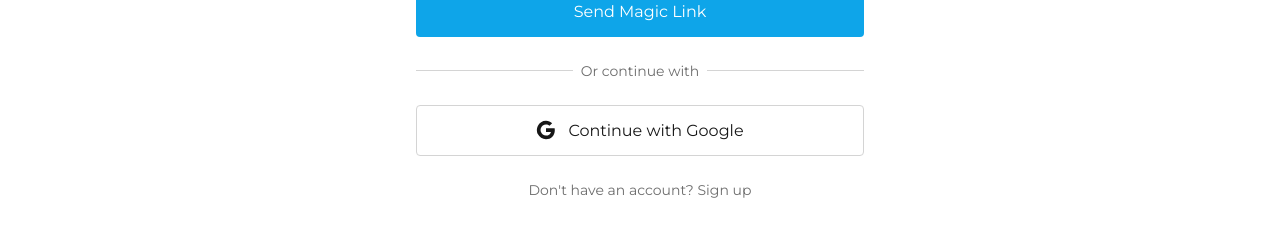
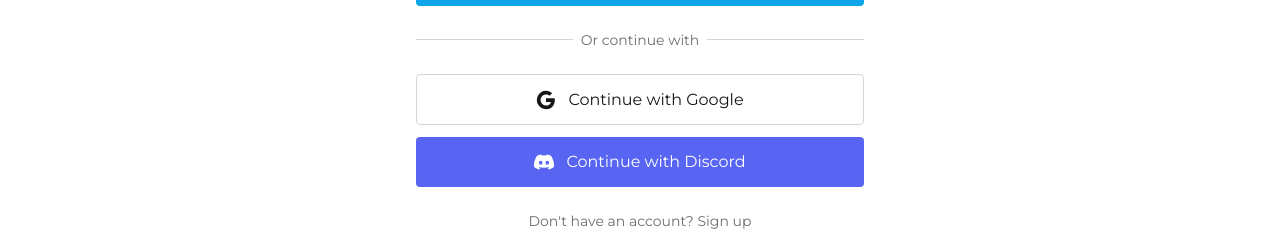
Before and after one commit to dwaynedraper/sharpsighted-studio, a Next.js app: page /login in a window 1280 px wide. Shown: the part 470-707 px from the top of the page. Built offline with nearby package versions, Linux system fonts and the light colour scheme; no server answers; a web font is replaced by a local one.

Commit message:
Discord OAuth configured / RoS light mode added

```diff
--- a/AGY/03_AUTH_AND_ROLES.md
+++ b/AGY/03_AUTH_AND_ROLES.md
@@ -8,9 +8,8 @@
 - Providers:
   - Email magic link (required)
   - Google OAuth (required in staging + production, optional in local dev)
+  - Discord OAuth (optional, for account linking and avatar retrieval)
   - Local development: email magic link only (output to console)
-- Credentials password login is optional and not required for launch.
-  - If credentials are not used, do not implement forgot/reset password routes.
 
 ## 2) Subdomain session sharing
 Goal: a user signs in on either subdomain and is authenticated on both.
@@ -31,6 +30,16 @@
 - Authorized redirect URIs must include:
   - `https://sharpsighted.studio/api/auth/callback/google`
   - `https://ros.sharpsighted.studio/api/auth/callback/google`
+
+## 3b) Discord OAuth configuration requirements
+- Discord Developer Portal OAuth2 settings must include:
+  - Redirect URIs:
+    - `https://sharpsighted.studio/api/auth/callback/discord`
+    - `https://ros.sharpsighted.studio/api/auth/callback/discord`
+    - `http://localhost:3001/api/auth/callback/discord` (local dev only)
+  - Note: Discord does NOT allow custom local domains (e.g., sharpsighted.local)
+- Scopes requested automatically by NextAuth: `identify`, `email`
+- Avatar URL stored in user.image from Discord CDN
 
 ## 4) Email verification
 - Email magic link is the primary verification mechanism.
@@ -142,6 +151,7 @@
 - `ONBOARDING_COMPLETED`
 - `LOGIN_EMAIL`
 - `LOGIN_GOOGLE`
+- `LOGIN_DISCORD`
 
 Audit log must:
 - be append-only
--- a/src/app/globals.scss
+++ b/src/app/globals.scss
@@ -39,15 +39,18 @@
   --glow-pink-strong: 0 0 30px rgba(236, 72, 153, 0.7);
   --glow-mixed: 0 0 25px rgba(56, 189, 248, 0.4), 0 0 50px rgba(236, 72, 153, 0.2);
 
-  // Blueprint (RoS shell)
-  --blueprint-bg: #0a0a0f;
-  --blueprint-line: #1a1a2e;
-  --blueprint-text: #e5e7eb;
-  --blueprint-accent: #3b82f6;
+  // Blueprint (RoS shell) - Light mode defaults
+  --blueprint-bg: #f8f6f1;
+  --blueprint-line: #d4cfc4;
+  --blueprint-text: #1a1a2e;
+  --blueprint-accent: #2563eb;
   --blueprint-danger: #dc2626;
-  --blueprint-success: #10b981;
-  --blueprint-grid: linear-gradient(rgba(59, 130, 246, 0.05) 1px, transparent 1px),
-    linear-gradient(90deg, rgba(59, 130, 246, 0.05) 1px, transparent 1px);
+  --blueprint-success: #059669;
+  --blueprint-card-bg: #ffffff;
+  --blueprint-card-border: rgba(180, 170, 150, 0.4);
+  --blueprint-card-hover-shadow: 0 4px 12px rgba(0, 0, 0, 0.1);
+  --blueprint-grid: linear-gradient(rgba(37, 99, 235, 0.08) 1px, transparent 1px),
+    linear-gradient(90deg, rgba(37, 99, 235, 0.08) 1px, transparent 1px);
 
   // Typography
   --font-sans: 'Montserrat', -apple-system, BlinkMacSystemFont, 'Segoe UI', sans-serif;
@@ -81,6 +84,19 @@
   --shadow-md: 0 4px 6px -1px rgb(0 0 0 / 0.5);
   --shadow-lg: 0 10px 15px -3px rgb(0 0 0 / 0.5);
   --shadow-xl: 0 20px 25px -5px rgb(0 0 0 / 0.5);
+
+  // Blueprint (RoS shell) - Dark mode overrides
+  --blueprint-bg: #0a0a0f;
+  --blueprint-line: #1a1a2e;
+  --blueprint-text: #e5e7eb;
+  --blueprint-accent: #3b82f6;
+  --blueprint-danger: #dc2626;
+  --blueprint-success: #10b981;
+  --blueprint-card-bg: #0a0a0f;
+  --blueprint-card-border: rgba(26, 26, 46, 0.3);
+  --blueprint-card-hover-shadow: 0 4px 12px rgba(0, 0, 0, 0.5);
+  --blueprint-grid: linear-gradient(rgba(59, 130, 246, 0.05) 1px, transparent 1px),
+    linear-gradient(90deg, rgba(59, 130, 246, 0.05) 1px, transparent 1px);
 }
 
 // ==================== TAILWIND THEME ====================
@@ -302,7 +318,7 @@
 
 // RoS Border Styles
 .blueprint-border {
-  border: 1px solid rgba(26, 26, 46, 0.5) !important;
+  border: 1px solid var(--blueprint-line) !important;
 
   &-accent {
     border: 1px solid var(--accent) !important;
@@ -311,15 +327,15 @@
 
 // RoS Card
 .blueprint-card {
-  border: 1px solid rgba(26, 26, 46, 0.3) !important;
-  background: var(--blueprint-bg);
+  border: 1px solid var(--blueprint-card-border) !important;
+  background: var(--blueprint-card-bg);
   border-radius: 6px !important;
   transition: all 200ms ease-out;
 
   &:hover {
     border-color: var(--accent) !important;
     box-shadow: 0 0 20px color-mix(in srgb, var(--accent) 30%, transparent),
-      0 4px 12px rgba(0, 0, 0, 0.5) !important;
+      var(--blueprint-card-hover-shadow) !important;
     transform: translateY(-2px);
   }
 }
--- a/src/auth.ts
+++ b/src/auth.ts
@@ -1,9 +1,10 @@
 import NextAuth, { type NextAuthConfig } from 'next-auth'
 import { MongoDBAdapter } from '@auth/mongodb-adapter'
 import GoogleProvider from 'next-auth/providers/google'
+import DiscordProvider from 'next-auth/providers/discord'
 import NodemailerProvider from 'next-auth/providers/nodemailer'
 import clientPromise from '@/lib/db/mongodb'
-import { getUserById } from '@/lib/db/user'
+import { getUserById, updateUserImage } from '@/lib/db/user'
 import { createAuditLog } from '@/lib/db/audit'
 
 const isDev = process.env.NODE_ENV === 'development'
@@ -11,6 +12,9 @@
 
 const hasGoogle =
     !!process.env.GOOGLE_CLIENT_ID && !!process.env.GOOGLE_CLIENT_SECRET
+
+const hasDiscord =
+    !!process.env.DISCORD_CLIENT_ID && !!process.env.DISCORD_CLIENT_SECRET
 
 export const authConfig: NextAuthConfig = {
     adapter: MongoDBAdapter(clientPromise) as any,
@@ -51,6 +55,15 @@
                             response_type: 'code',
                         },
                     },
+                }),
+            ]
+            : []),
+
+        ...(hasDiscord
+            ? [
+                DiscordProvider({
+                    clientId: process.env.DISCORD_CLIENT_ID!,
+                    clientSecret: process.env.DISCORD_CLIENT_SECRET!,
                 }),
             ]
             : []),
@@ -103,13 +116,35 @@
     },
 
     callbacks: {
-        async signIn({ user, account }) {
+        async signIn({ user, account, profile }) {
             try {
                 if (user?.id && account) {
+                    // Capture avatar image from OAuth provider
+                    let image: string | null = null
+
+                    if (account.provider === 'google' && (profile as any)?.picture) {
+                        // Google provides a direct URL
+                        image = (profile as any).picture
+                    } else if (account.provider === 'discord' && (profile as any)?.avatar) {
+                        // Discord requires constructing the URL from user id + avatar hash
+                        const discordId = (profile as any).id
+                        const avatarHash = (profile as any).avatar
+                        image = `https://cdn.discordapp.com/avatars/${discordId}/${avatarHash}.png`
+                    }
+
+                    // Update user image if we got one from the provider
+                    if (image && user.id) {
+                        await updateUserImage(user.id, image)
+                    }
+
+                    let action = 'LOGIN_EMAIL'
+                    if (account.provider === 'google') action = 'LOGIN_GOOGLE'
+                    if (account.provider === 'discord') action = 'LOGIN_DISCORD'
+
                     await createAuditLog({
                         actorUserId: user.id,
                         actorRole: 'user',
-                        action: account.provider === 'google' ? 'LOGIN_GOOGLE' : 'LOGIN_EMAIL',
+                        action,
                         entityType: 'user',
                         entityId: user.id,
                         metadata: { provider: account.provider },
@@ -137,6 +172,7 @@
                         ; (token as any).role = userData.role
                         ; (token as any).displayName = userData.displayName ?? null
                         ; (token as any).onboardingComplete = userData.onboarding?.isComplete ?? false
+                        ; (token as any).image = userData.image ?? null
                 }
 
                 // Otherwise, return cached token (no DB query)
@@ -154,6 +190,7 @@
                     session.user.role = (token as any)?.role
                     session.user.displayName = (token as any)?.displayName
                     session.user.onboardingComplete = (token as any)?.onboardingComplete ?? false
+                    session.user.image = (token as any)?.image ?? null
                 }
             } catch (e) {
                 console.error('[auth] session mapping failed', e)
--- a/src/components/auth/LoginForm.tsx
+++ b/src/components/auth/LoginForm.tsx
@@ -41,6 +41,11 @@
     const handleGoogleSignIn = async () => {
         setIsLoading(true);
         await signIn('google', { callbackUrl });
+    };
+
+    const handleDiscordSignIn = async () => {
+        setIsLoading(true);
+        await signIn('discord', { callbackUrl });
     };
 
     if (emailSent) {
@@ -129,6 +134,7 @@
                 </div>
             </div>
 
+            <div className="space-y-3">
                 <button
                     onClick={handleGoogleSignIn}
                     disabled={isLoading}
@@ -155,6 +161,18 @@
                     Continue with Google
                 </button>
 
+                <button
+                    onClick={handleDiscordSignIn}
+                    disabled={isLoading}
+                    className="w-full px-6 py-3 bg-[#5865F2] hover:bg-[#4752C4] text-white font-medium rounded transition-colors disabled:opacity-50 disabled:cursor-not-allowed flex items-center justify-center gap-3"
+                >
+                    <svg className="w-5 h-5" viewBox="0 0 24 24" fill="currentColor">
+                        <path d="M20.317 4.37a19.791 19.791 0 0 0-4.885-1.515.074.074 0 0 0-.079.037c-.21.375-.444.864-.608 1.25a18.27 18.27 0 0 0-5.487 0 12.64 12.64 0 0 0-.617-1.25.077.077 0 0 0-.079-.037A19.736 19.736 0 0 0 3.677 4.37a.07.07 0 0 0-.032.027C.533 9.046-.32 13.58.099 18.057a.082.082 0 0 0 .031.057 19.9 19.9 0 0 0 5.993 3.03.078.078 0 0 0 .084-.028 14.09 14.09 0 0 0 1.226-1.994.076.076 0 0 0-.041-.106 13.107 13.107 0 0 1-1.872-.892.077.077 0 0 1-.008-.128 10.2 10.2 0 0 0 .372-.292.074.074 0 0 1 .077-.01c3.928 1.793 8.18 1.793 12.062 0a.074.074 0 0 1 .078.01c.12.098.246.198.373.292a.077.077 0 0 1-.006.127 12.299 12.299 0 0 1-1.873.892.077.077 0 0 0-.041.107c.36.698.772 1.362 1.225 1.993a.076.076 0 0 0 .084.028 19.839 19.839 0 0 0 6.002-3.03.077.077 0 0 0 .032-.054c.5-5.177-.838-9.674-3.549-13.66a.061.061 0 0 0-.031-.03zM8.02 15.33c-1.183 0-2.157-1.085-2.157-2.419 0-1.333.956-2.419 2.157-2.419 1.21 0 2.176 1.096 2.157 2.42 0 1.333-.956 2.418-2.157 2.418zm7.975 0c-1.183 0-2.157-1.085-2.157-2.419 0-1.333.955-2.419 2.157-2.419 1.21 0 2.176 1.096 2.157 2.42 0 1.333-.946 2.418-2.157 2.418z" />
+                    </svg>
+                    Continue with Discord
+                </button>
+            </div>
+
             <p className="text-center text-sm text-foreground/60 mt-6">
                 Don't have an account?{' '}
                 <Link href="/signup" className="text-[var(--accent)] hover:underline font-medium">
--- a/src/lib/db/user.ts
+++ b/src/lib/db/user.ts
@@ -10,6 +10,7 @@
     displayName: string | null;
     displayNameLower: string | null;
     displayNameChangedAt: Date | null;
+    image: string | null;
     role: 'user' | 'admin' | 'superAdmin';
     status: {
         isActive: boolean;
@@ -130,6 +131,7 @@
         displayName: null,
         displayNameLower: null,
         displayNameChangedAt: null,
+        image: null,
         role: 'user',
         status: {
             isActive: true,
@@ -154,6 +156,24 @@
         ...newUser,
         _id: result.insertedId,
     };
+}
+
+/**
+ * Update user's avatar image URL
+ */
+export async function updateUserImage(userId: string, imageUrl: string): Promise<void> {
+    const db = await getDb();
+    const now = new Date();
+
+    await db.collection('users').updateOne(
+        { _id: new ObjectId(userId) },
+        {
+            $set: {
+                image: imageUrl,
+                updatedAt: now,
+            },
+        }
+    );
 }
 
 /**
--- a/src/types/next-auth.d.ts
+++ b/src/types/next-auth.d.ts
@@ -8,6 +8,7 @@
             role: 'user' | 'admin' | 'superAdmin';
             displayName: string | null;
             onboardingComplete: boolean;
+            image?: string | null;
         } & DefaultSession['user'];
     }
 
@@ -17,6 +18,7 @@
         role: 'user' | 'admin' | 'superAdmin';
         displayName: string | null;
         onboardingComplete: boolean;
+        image?: string | null;
     }
 }
 
@@ -26,5 +28,6 @@
         role: 'user' | 'admin' | 'superAdmin';
         displayName: string | null;
         onboardingComplete: boolean;
+        image?: string | null;
     }
 }
```
Lines whose indentation alone changed are shown as unchanged.
